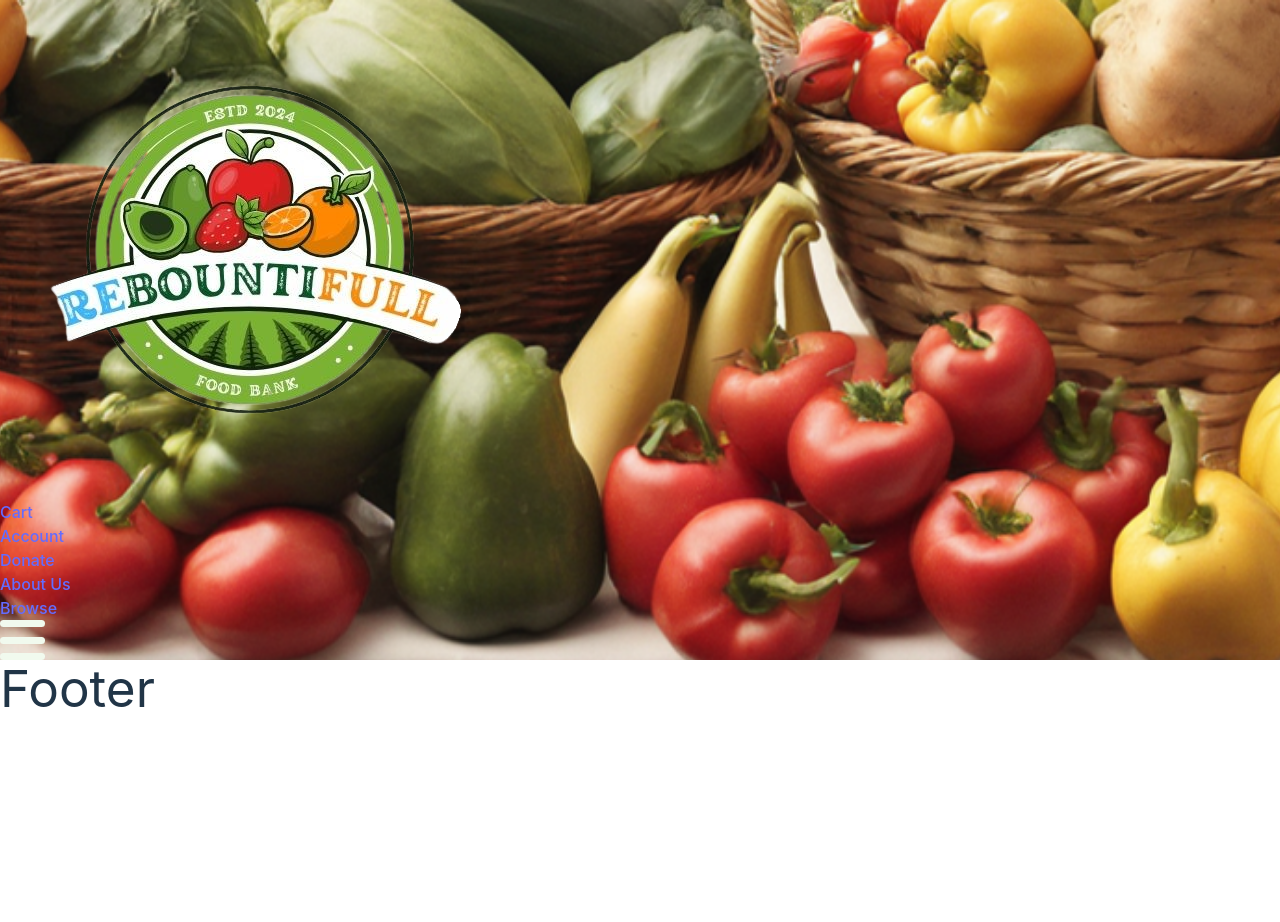
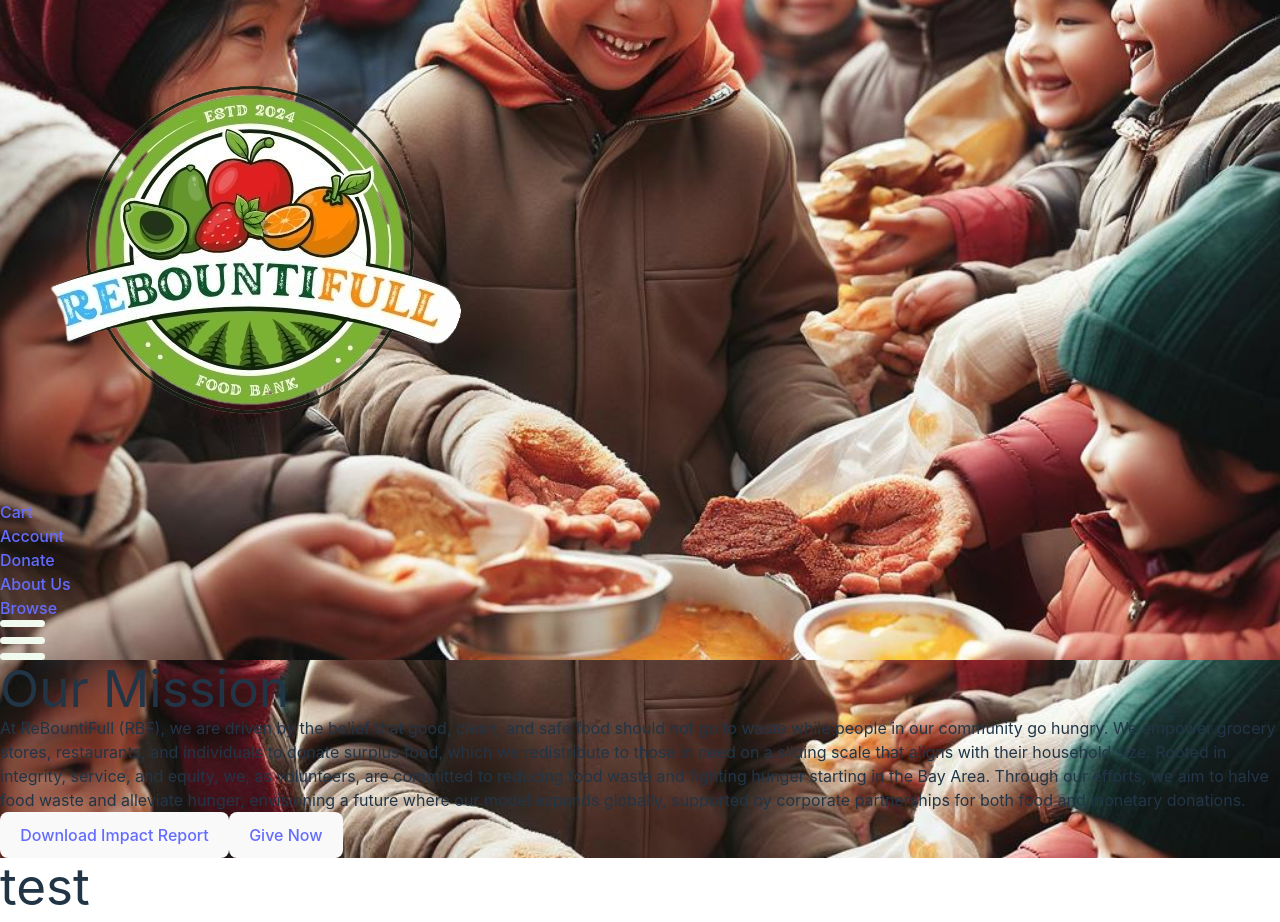
Before and after one commit to sareacct91/ReBountiFull, a React (Vite) app in the folder client/: page /aboutus in a window 1280 px wide. Shown: the top 922 px of the page. Before the commit the page ends 800 px from the top, so only its background shows below. Built offline with nearby package versions, Linux system fonts and the light colour scheme.

Commit message:
About Us page hero and header setup

```diff
--- /dev/null
+++ b/client/src/components/AboutUS/aboutus.jsx
@@ -0,0 +1,5 @@
+export default function AboutUs() {
+  return(
+    <h1>test</h1>
+  )
+}
--- a/client/src/components/Header/header.jsx
+++ b/client/src/components/Header/header.jsx
@@ -4,6 +4,7 @@ import { useEffect, useState } from "react";
 import { Link, useLocation } from "react-router-dom";
 import  Headerbackground  from "../../assets/background/header-background.png"
 import HomeHero from "../../assets/background/home-hero.jpeg"
+import AboutUsHero from "../../assets/background/aboutus_hero.jpeg"
 //import Hero from "../Hero/hero";
 
 export default function Header() {
@@ -21,6 +22,9 @@ export default function Header() {
     // }
     if (pathname === "/") {
       setBackground(`url(${HomeHero})`);
+    }
+    else if (pathname === "/aboutus") {
+      setBackground(`url(${AboutUsHero})`);
     }
     else {
       setBackground(`url(${Headerbackground})`);
--- a/client/src/components/Hero/hero.jsx
+++ b/client/src/components/Hero/hero.jsx
@@ -1,6 +1,7 @@
 import { Link, useLocation } from "react-router-dom";
 import { useEffect, useState } from "react";
 import HomeHero from "../../assets/background/home-hero.jpeg";
+import AboutUsHero from "../../assets/background/aboutus_hero.jpeg"
 
 export default function Hero() {
     const [background, setBackground] = useState(null);
@@ -10,7 +11,11 @@ export default function Hero() {
     useEffect(() => {
         if(pathname === "/")    {
         setBackground(`url(${HomeHero})`);
-        } else {
+        }
+        else if (pathname === "/aboutus") {
+          setBackground(`url(${AboutUsHero})`);
+        }
+        else {
         setBackground(null);
         }
     }, [pathname])
@@ -47,6 +52,36 @@ export default function Hero() {
       </section>
         )
     }
+    if (pathname === "/aboutus") {
+      return(
+        <section
+        className="w-full"
+        style={{
+          backgroundImage: background,
+          backgroundPosition: "center",
+          backgroundAttachment: "fixed",
+          backgroundSize: "cover",
+        }}
+      >
+        <div className="w-1/2 p-6 bg-black/40 ml-2">
+          <h1>Our Mission</h1>
+          <p>
+          At ReBountiFull (RBF), we are driven by the belief that good, clean, and safe food should not go to waste while people in our community go hungry. We empower grocery stores, restaurants, and individuals to donate surplus food, which we redistribute to those in need on a sliding scale that aligns with their household size. Rooted in integrity, service, and equity, we, as volunteers, are committed to reducing food waste and fighting hunger starting in the Bay Area. Through our efforts, we aim to halve food waste and alleviate hunger, envisioning a future where our model expands globally, supported by corporate partnerships for both food and monetary donations.
+          </p>
+          <div className="my-5">
+            {/* need to add path to these buttons don't forget */}
+            <Link to="/donate">
+              <button>Download Impact Report</button>
+            </Link>
+            <Link to="/donate">
+              <button>Give Now</button>
+            </Link>
+          </div>
+        </div>
+      </section>
+
+      )
+    }
 
 
 }
--- a/client/src/main.jsx
+++ b/client/src/main.jsx
@@ -4,22 +4,23 @@ import App from './App.jsx'
 import './index.css'
 import { createBrowserRouter, RouterProvider } from 'react-router-dom'
 
-import Signup from './components/Singup/signup.jsx';
+import Signup from './components/Signup/signup.jsx';
 import Browse from './components/Browse/browse.jsx';
 import Login from './components/Login/login.jsx';
+import AboutUs from './components/AboutUS/aboutus.jsx';
 
 const router = createBrowserRouter([
   {
     path: '/',
     element: <App />,
-    errorElement: <h1 style={{ color: 'red' }}>Don't suck</h1>,
+    errorElement: <h1 style={{ color: 'red' }}>Don't suck - Stephen prolly</h1>,
     children: [
       {
         index: true,
         element: <h1>Need a default page</h1>
       }, {
         path: 'aboutus',
-        element:<></>
+        element:<AboutUs />
       }, {
         path: 'login',
         element:<Login/>
```
Also changed, not shown: client/src/assets/background/aboutus_hero.jpeg (added), client/src/components/Signup/signup.jsx (renamed from client/src/components/Singup/signup.jsx), 1 other file (tests, documents, lock files or other folders).
